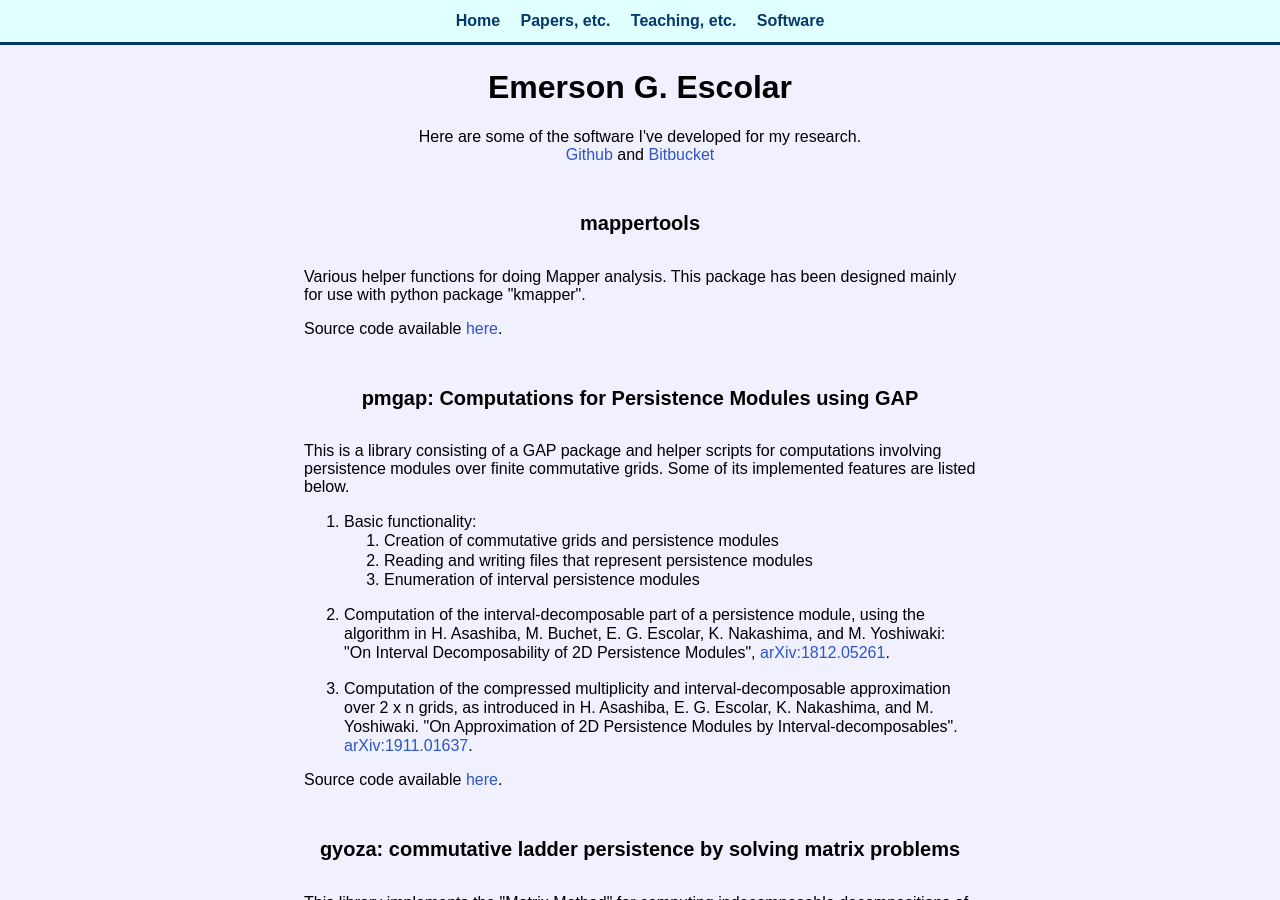
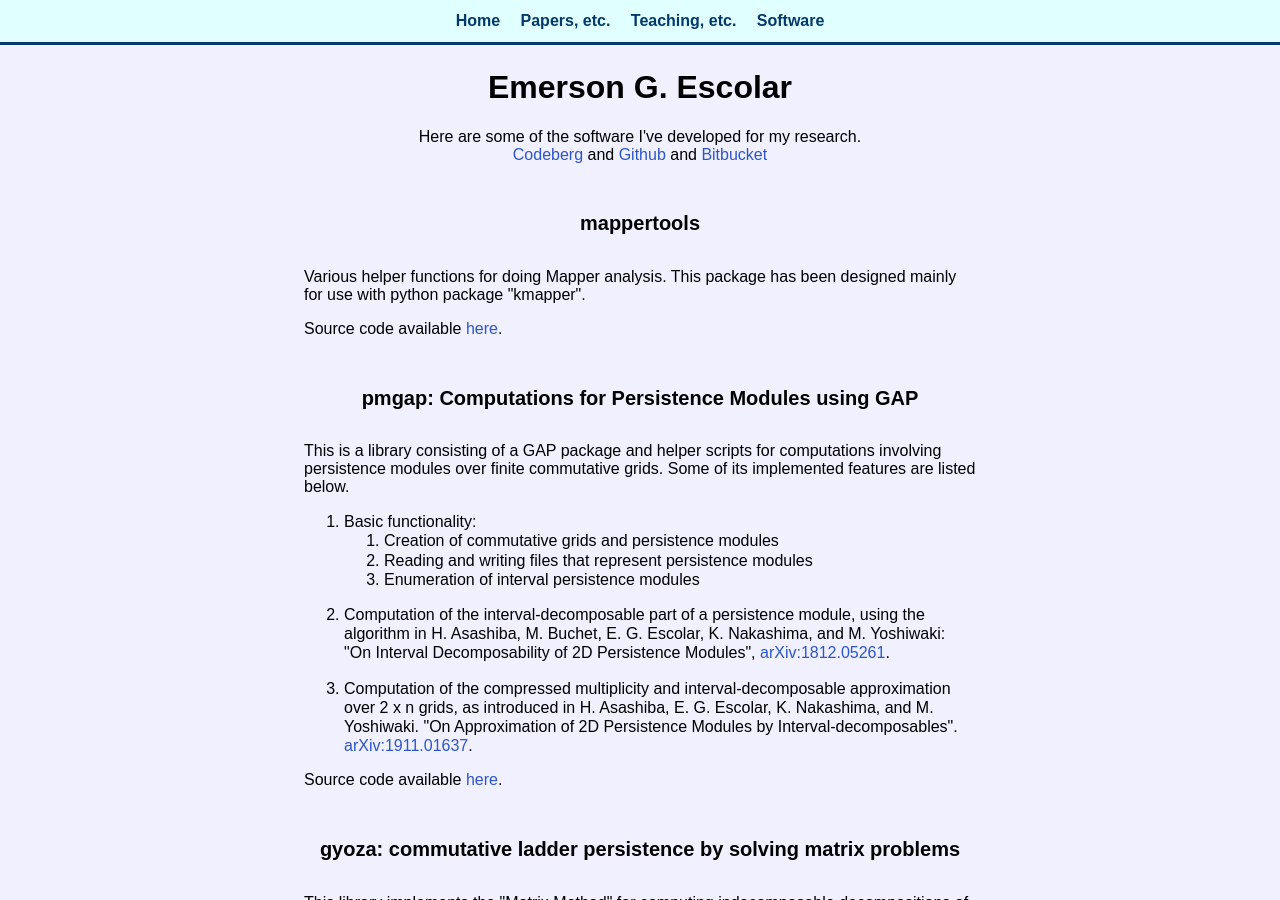
Before and after one commit to emerson-escolar/emerson-escolar.github.io, a Jekyll site: the page built from software.html, in a window 1280 px wide and 900 px high. Built offline with Jekyll 4.4.1, drawn with Linux system fonts in a browser that asks for light colours.

Commit message:
add codeberg

```diff
--- a/software.html
+++ b/software.html
@@ -10,6 +10,7 @@ title: Emerson G. Escolar
     <p>
       Here are some of the software I've developed for my research.
       <br />
+      <a target="_blank" href="https://codeberg.org/emerson-escolar">Codeberg</a> and
       <a target="_blank" href="https://github.com/emerson-escolar">Github</a> and
       <a target="_blank" href="https://bitbucket.org/remere/">Bitbucket</a>
     </p>
```
